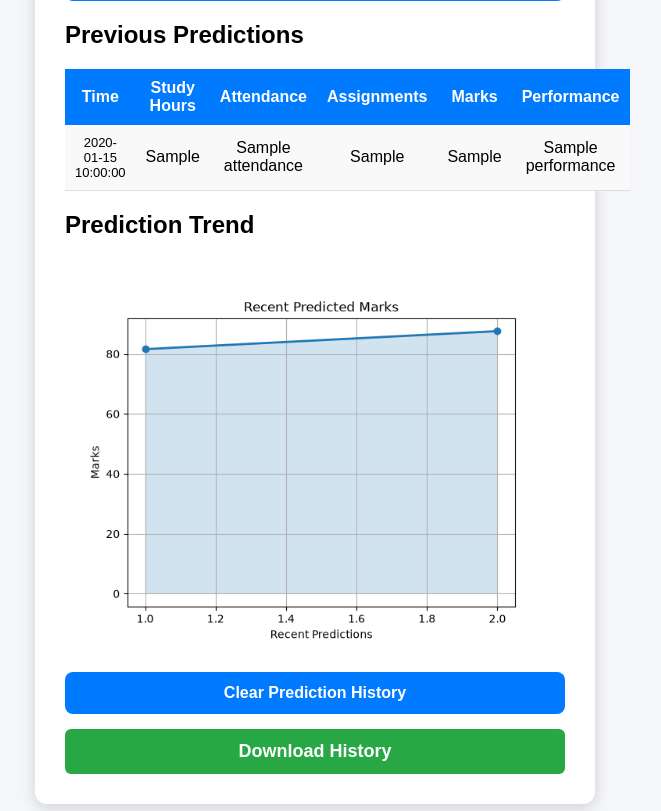
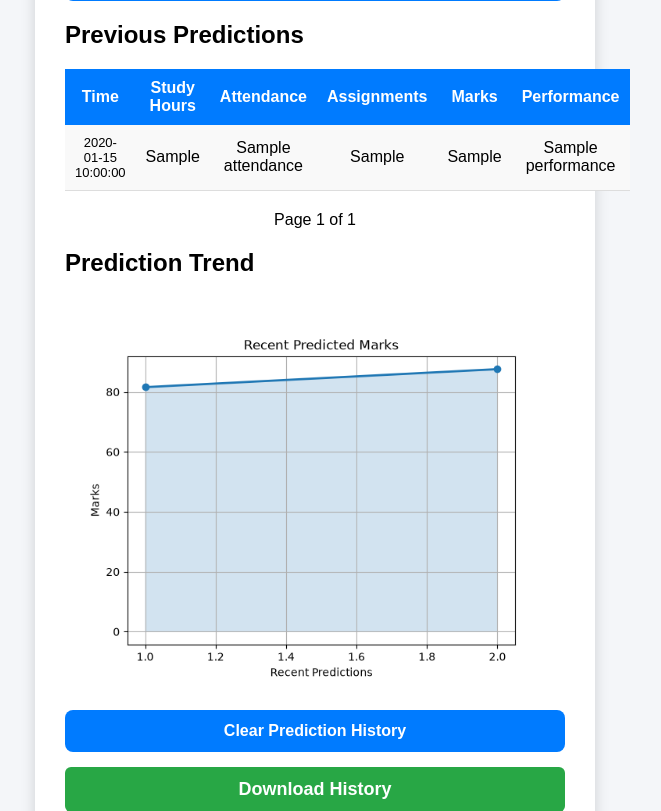
Before and after one commit to kanishkachauhan241/Student-Performance-Predictor, a Flask app: template templates/index.html in a window 1280 px wide. Shown: the part 1141-1952 px from the top of the page, without its empty margins (325-986 px from the left). Run offline with Flask 3, Linux system fonts and the light colour scheme; the template is opened without the code that fills it: most values are stand-ins (such as "Sample title", 1, 10 or a date in 2020); parts of the project's set-up code (start-up, migrations or seed data) failed here and were passed over.

```diff
--- a/app.py
+++ b/app.py
@@ -1,3 +1,5 @@
+from tracemalloc import start
+
 from flask import Flask, render_template, request, send_file, flash
 import joblib
 import pandas as pd
@@ -5,6 +7,7 @@ import matplotlib
 matplotlib.use("Agg")
 import matplotlib.pyplot as plt
 import os
+import math
 
 from datetime import datetime
 
@@ -33,6 +36,8 @@ def home():
     history = []
 
     search = request.args.get("search", "")
+    page = request.args.get("page", 1, type=int)
+    per_page = 5
 
 
     study_hours = ""
@@ -133,7 +138,11 @@ def home():
         average_marks = round(history_df["PredictedMarks"].mean(), 2)
 
 
-        recent = history_df.tail(5)
+        start = (page - 1) * per_page
+        end = start + per_page
+
+        recent = history_df.iloc[start:end]
+        total_pages = math.ceil(len(history_df) / per_page)
 
         # Generate chart
         plt.plot(
@@ -172,7 +181,9 @@ def home():
             study_hours=study_hours,
             attendance=attendance,
             assignments=assignments,
-            search=search
+            search=search,
+            page=page,
+            total_pages=total_pages
     )
 @app.route("/clear_history", methods=["POST"])
 def clear_history():
@@ -195,7 +206,8 @@ def clear_history():
         study_hours="",
         attendance="",
         assignments="",
-        search=""
+        page=page,
+        total_pages=total_pages
     )
 
 @app.route("/download_history")
--- a/static/css/style.css
+++ b/static/css/style.css
@@ -206,3 +206,10 @@ button[type="submit"]:hover{
     text-align:center;
     font-weight:bold;
 }
+.pagination{
+    display:flex;
+    justify-content:center;
+    align-items:center;
+    gap:15px;
+    margin-top:20px;
+}
--- a/templates/index.html
+++ b/templates/index.html
@@ -161,6 +161,24 @@
 
     </table>
 
+    <div class="pagination">
+
+{% if page > 1 %}
+<a href="/?page={{ page-1 }}&search={{ search }}">
+    <button type="button">Previous</button>
+</a>
+{% endif %}
+
+<span>Page {{ page }} of {{ total_pages }}</span>
+
+{% if page < total_pages %}
+<a href="/?page={{ page+1 }}&search={{ search }}">
+    <button type="button">Next</button>
+</a>
+{% endif %}
+
+</div>
+
     <h2>Prediction Trend</h2>
 
     <img
```
